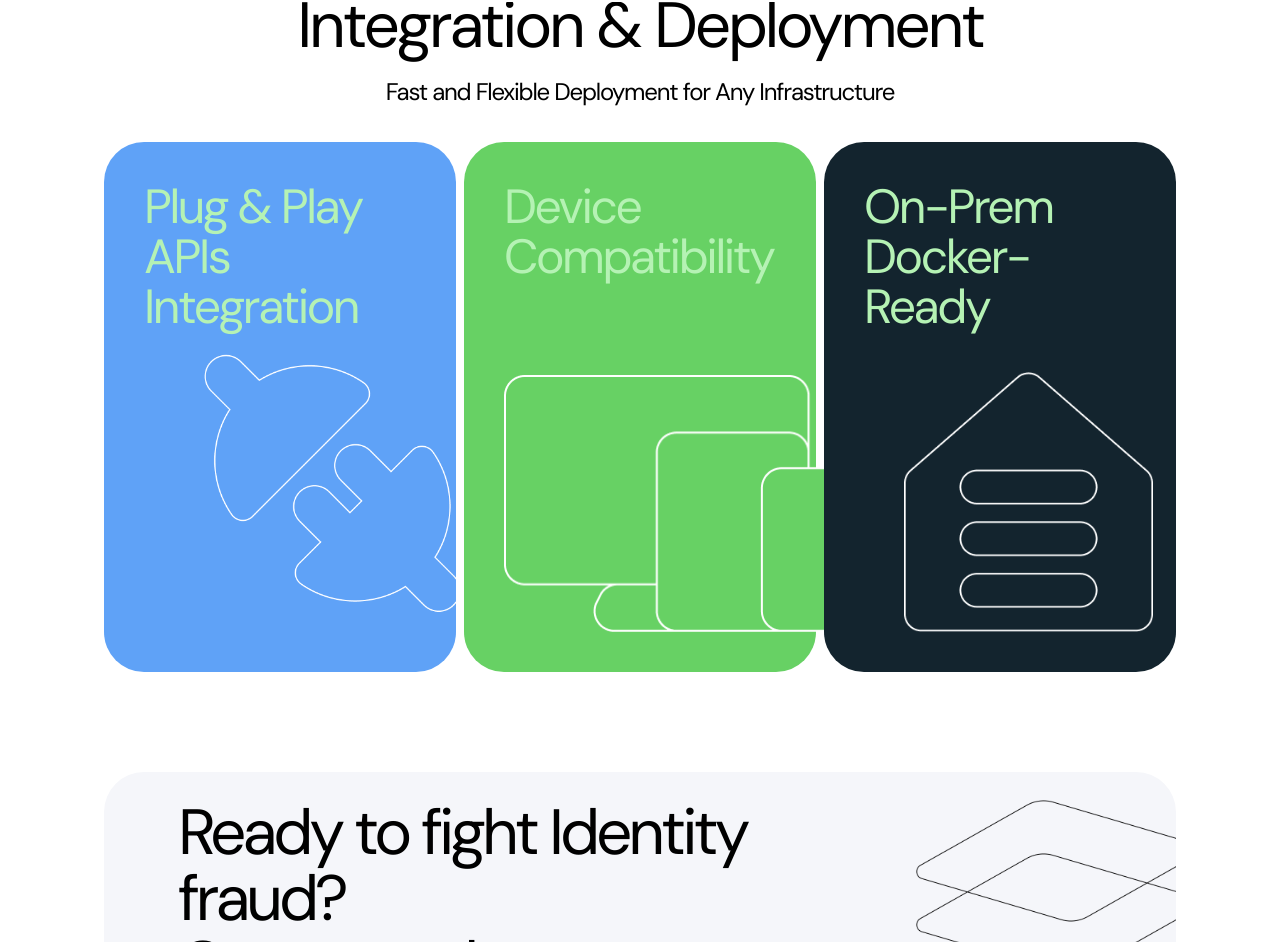
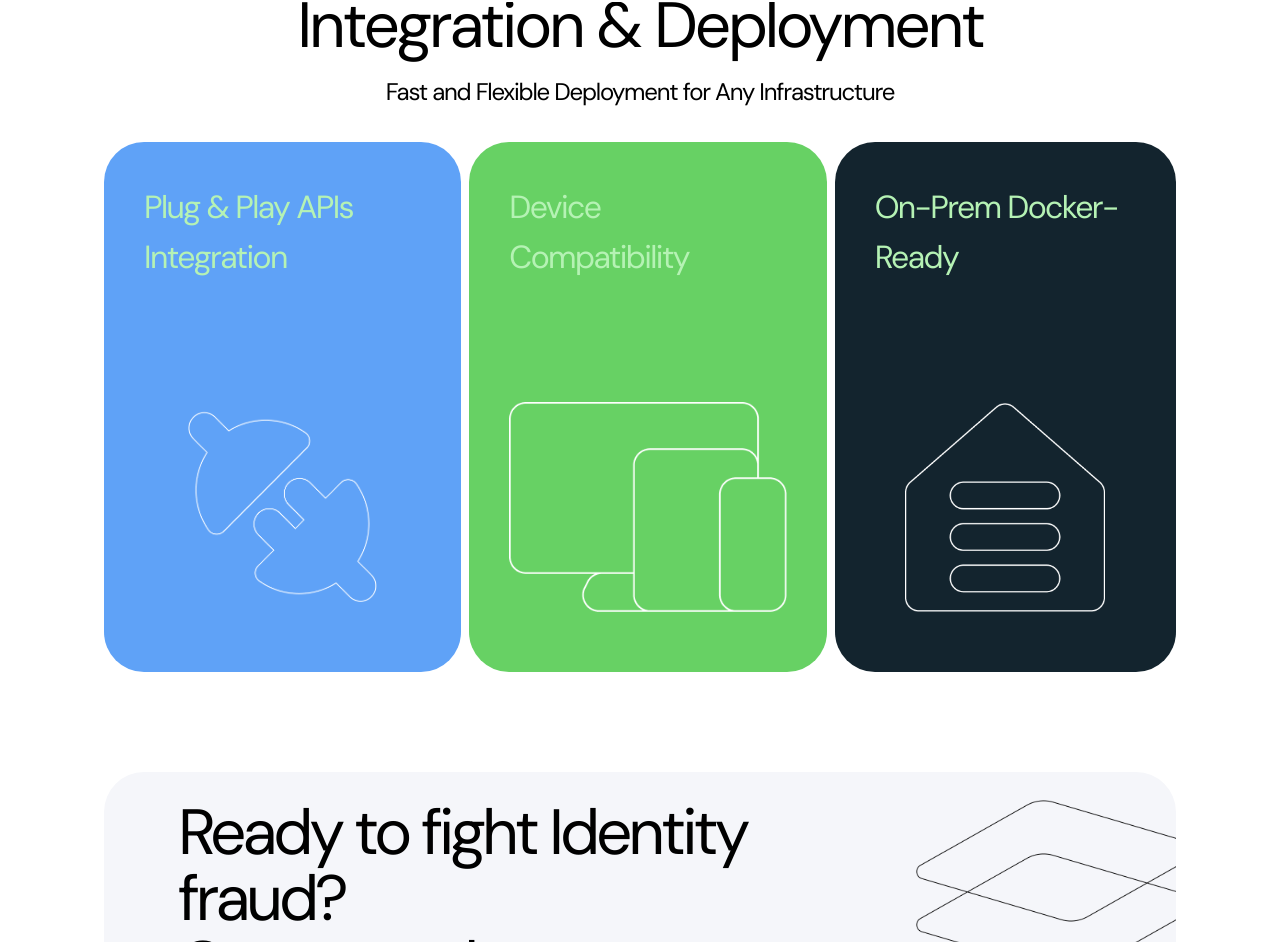
Before and after one commit to DishantGusain/SpoofSense-LandingPage-Next.js, a Next.js app: page / in a window 1280 px wide. Shown: the part 4698-5640 px from the top of the page. Built offline with nearby package versions, Linux system fonts and the light colour scheme.

Commit message:
IntegrationDeployment tablet responsive

```diff
--- a/src/components/IntegrationDeployment.jsx
+++ b/src/components/IntegrationDeployment.jsx
@@ -13,40 +13,55 @@ export default function IntegrationDeployment() {
 
             <div className="w-full flex justify-center text-white mt-8">
                <div className="lg:flex lg:space-y-0 space-y-4 items-start justify-between  lg:w-full w-96 lg:space-x-2  ">
-                  <div className="bg-[#5FA2F7] md:p-[40px] p-[28px] relative rounded-[40px] lg:w-1/3 md:h-[530px] h-[450px]">
-                     <p className="md:text-[48px] text-[40px] text-[#B5F2B4] md:leading-[50px] leading-[42px] tracking-tighter">Plug & Play APIs Integration</p>
-                     <div className=" md:w-[377px] w-[300px] absolute bottom-0">
+                  <div className="bg-[#5FA2F7] xl:p-[40px] p-[28px] relative rounded-[40px] lg:w-1/3 md:h-[530px] h-[450px] overflow-clip">
+                     <p className="1360:text-[48px] text-[40px] lg:text-[32px] text-[#B5F2B4] md:leading-[50px] leading-[42px] tracking-tighter">
+                        Plug & Play APIs Integration
+                     </p>
+                     <div className="  h-full w-full flex justify-center items-center  ">
+                        <div className="1360:w-[377px] w-[300px]  ">
                            <Image
                               src="/images/IntegrationDeployment1.png"
                               alt="How SpoofSense works - Capture"
                               className=""
                               width={601}
                               height={601}
-                     /></div>
+                           />
                         </div>
-                  <div className="bg-[#67D164]  md:p-[40px] p-[28px]  relative rounded-[40px] lg:w-1/3 md:h-[530px] h-[450px]">
-                     <p className="md:text-[48px] text-[40px] text-[#B5F2B4] md:leading-[50px] leading-[42px] tracking-tighter">Device Compatibility</p>
-                     <div className=" md:w-[340px] w-[280px] absolute bottom-10 ">
+                     </div>
+                  </div>
+
+                  <div className="bg-[#67D164]  xl:p-[40px] p-[28px]  relative rounded-[40px] lg:w-1/3 md:h-[530px] h-[450px] overflow-clip">
+                     <p className="1360:text-[48px] text-[40px] lg:text-[32px] text-[#B5F2B4] md:leading-[50px] leading-[42px] tracking-tighter h-[100px]">
+                        Device Compatibility
+                     </p>
+                     <div className="  h-full w-full flex justify-center  items-center">
+                        <div className="1360:w-[340px] w-[280px]  ">
                            <Image
                               src="/images/IntegrationDeployment2.png"
                               alt="How SpoofSense works - Capture"
                               className=""
                               width={344}
                               height={260}
-                     /></div>
+                           />
+                        </div>
+                     </div>
                   </div>
 
-                  <div className="bg-[#13242E]  md:p-[40px] p-[28px]  relative rounded-[40px] lg:w-1/3 md:h-[530px] h-[450px]">
-                     <p className="md:text-[48px] text-[40px] text-[#B5F2B4] md:leading-[50px] leading-[42px] tracking-tighter">On-Prem Docker-Ready</p>
-                     <div className=" md:w-[249px] w-[200px] absolute bottom-10 left-20">
-                        <div className="">
+                  <div className="bg-[#13242E]  xl:p-[40px] p-[28px]  relative rounded-[40px] lg:w-1/3 md:h-[530px] h-[450px] overflow-clip">
+                     <p className="1360:text-[48px] text-[40px] lg:text-[32px] text-[#B5F2B4] md:leading-[50px] leading-[42px] tracking-tighter break-keep">
+                        On-Prem Docker-Ready
+                     </p>
+                     <div className=" h-full w-full flex justify-center items-center">
+                        <div className="1360:w-[249px] w-[200px]  ">
                            <Image
                               src="/images/IntegrationDeployment3.png"
                               alt="How SpoofSense works - Capture"
                               className=""
                               width={302}
                               height={316}
-                     /></div></div>
+                           />
+                        </div>
+                     </div>
                   </div>
                </div>
             </div>
--- a/tailwind.config.mjs
+++ b/tailwind.config.mjs
@@ -17,6 +17,7 @@ export default {
       },
       screens: {
         screenPrimary: "1426px",
+        "1360": "1360px",
       },
       fontFamily: {
         DM_Sans:['DM Sans', 'sans-serif'],
```
Lines whose indentation alone changed are shown as unchanged.
